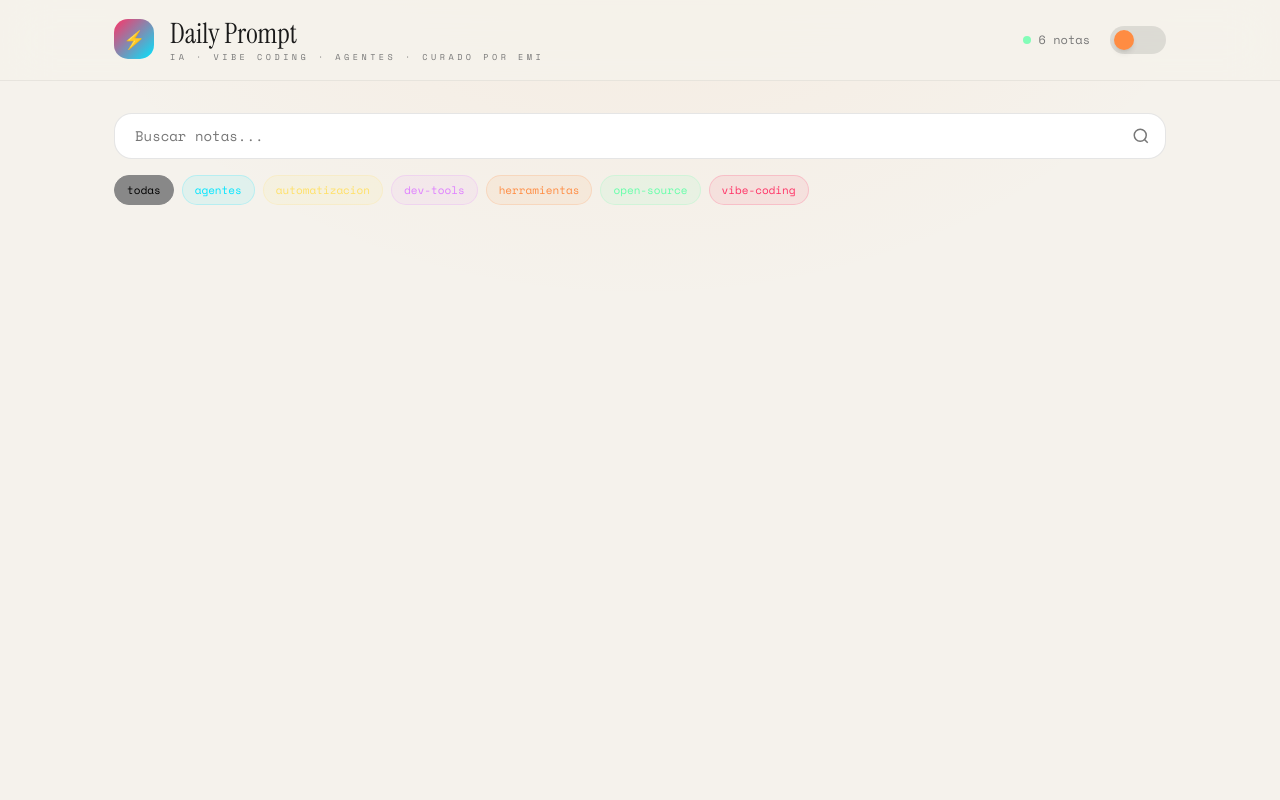
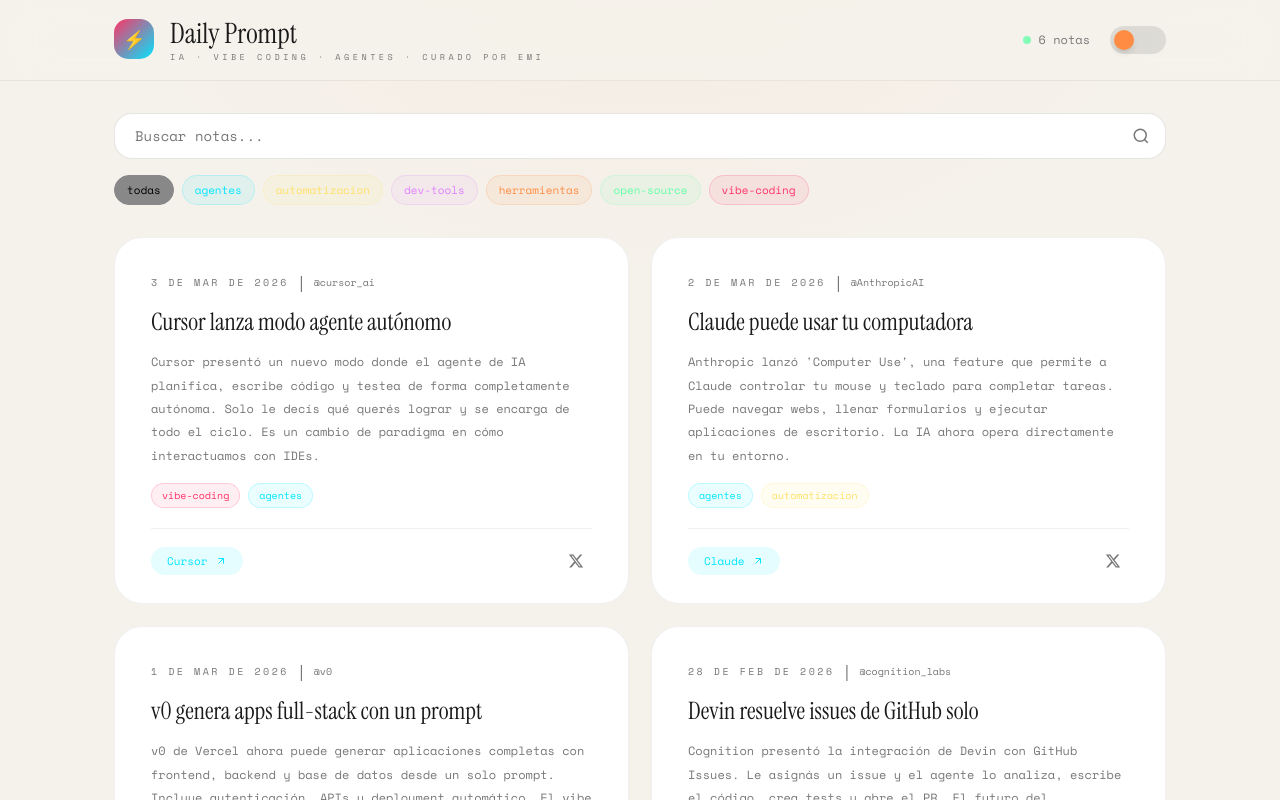
Before and after one commit to emipanelliok/dailyprompt, a Next.js app: page / in a window 1280 px wide. Shown: the top 800 px of the page. Built offline with nearby package versions, Linux system fonts and the light colour scheme.

Commit message:
fix: make cards visible without animation
Remove unused 'fadeUp' animation and set default opacity to 1.

Co-authored-by: Emiliano Panelli <204524475+emipanelliok@users.noreply.github.com>

```diff
--- a/app/globals.css
+++ b/app/globals.css
@@ -84,10 +84,9 @@ body.dark {
   animation: shimmer 2s linear infinite;
 }
 
-/* Staggered fade-up animation for cards */
+/* Cards are visible by default */
 .card {
-  opacity: 0;
-  animation: fadeUp 0.5s ease-out forwards;
+  opacity: 1;
 }
 
 /* Toggle switch styles */
--- a/components/note-card.tsx
+++ b/components/note-card.tsx
@@ -31,7 +31,6 @@ export function NoteCard({ note, index }: NoteCardProps) {
       data-note-slug={note.slug}
       className="card relative bg-card-bg border border-card-border rounded-card p-8 pb-6 transition-all duration-300 hover:-translate-y-1.5 hover:scale-[1.008] hover:shadow-xl group"
       style={{
-        animationDelay: `${index * 100}ms`,
         padding: "32px 36px 26px",
       }}
     >
```
